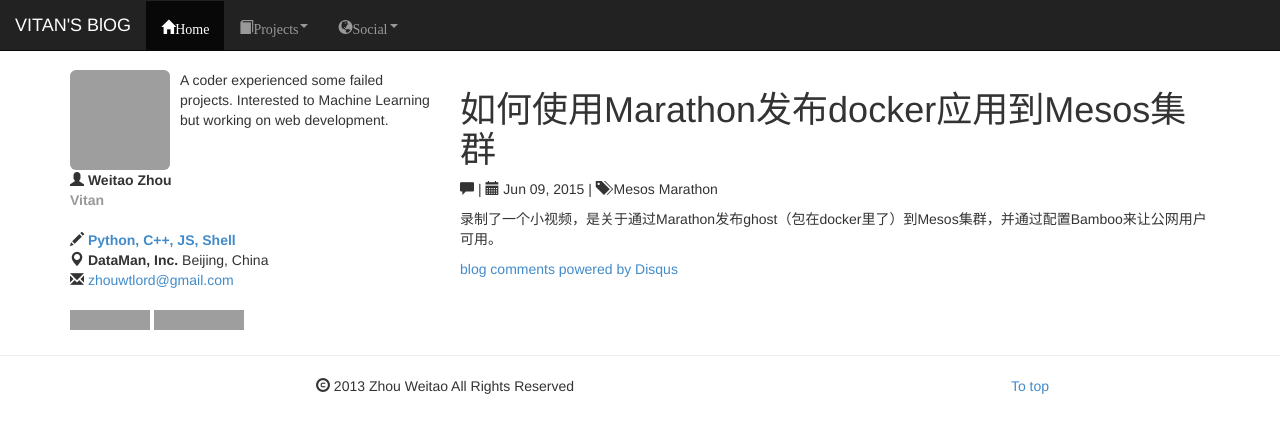
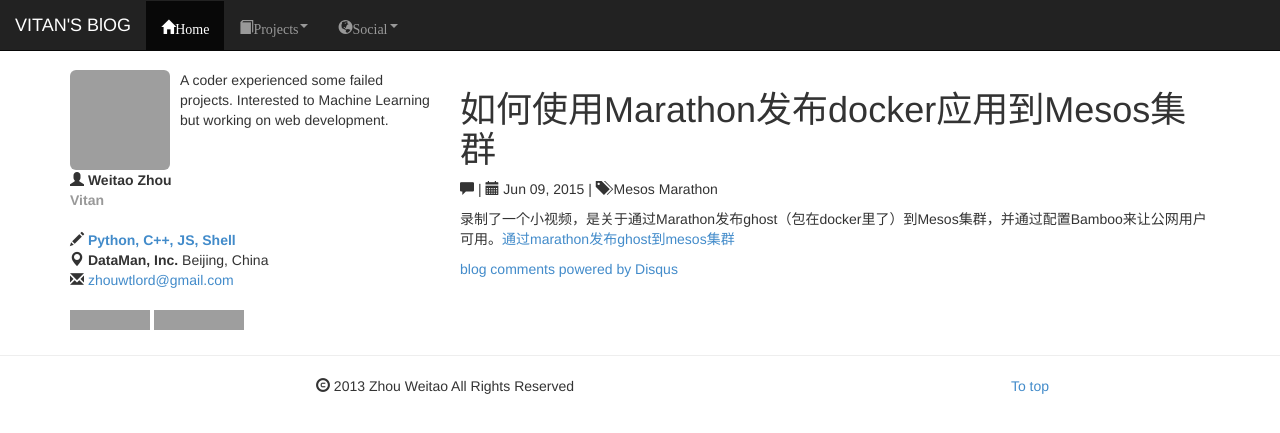
Before and after one commit to vitan/vitan.github.io, a Jekyll site: the page built from _posts/2015-06-09-how-to-use-marathon-distribute-app.md, in a window 1280 px wide, cut to the strip 0-433 px from the top of the page. Built offline with Jekyll 4.4.1, drawn with Linux system fonts in a browser that asks for light colours; Markdown is read by kramdown in place of the engine named in the settings; comment, search, counter and statistics services are not loaded; grey boxes are pictures that could not be loaded.

Commit message:
Update 2015-06-09-how-to-use-marathon-distribute-app.md

```diff
--- a/_posts/2015-06-09-how-to-use-marathon-distribute-app.md
+++ b/_posts/2015-06-09-how-to-use-marathon-distribute-app.md
@@ -5,4 +5,4 @@
 categories: Mesos Marathon
 ---
 
-  录制了一个小视频，是关于通过Marathon发布ghost（包在docker里了）到Mesos集群，并通过配置Bamboo来让公网用户可用。
+  录制了一个小视频，是关于通过Marathon发布ghost（包在docker里了）到Mesos集群，并通过配置Bamboo来让公网用户可用。[通过marathon发布ghost到mesos集群](http://pan.baidu.com/s/1qWBQceK)
```
